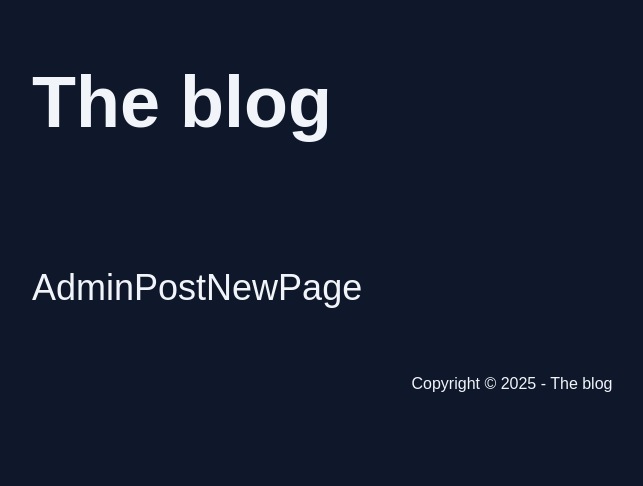
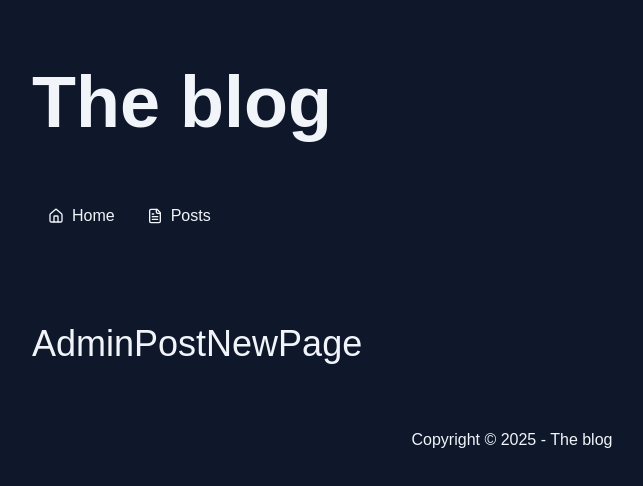
Before and after one commit to rfreitas16/blog-next-react, a Next.js app: page /admin/post/new in a window 1280 px wide. Shown: the top 486 px of the page, without its empty margins (128-771 px from the left). Built offline with nearby package versions, Linux system fonts and the light colour scheme.

Commit message:
criando menu nav ADM

```diff
--- /dev/null
+++ b/src/app/admin/post/layout.tsx
@@ -0,0 +1,13 @@
+import { MenuAdmin } from "@/components/admin/MenuAdmin";
+
+type AdminPostLayoutProps = {
+  children: React.ReactNode;
+};
+export default function AdminPostLayout({
+  children,
+}: Readonly<AdminPostLayoutProps>) {
+  return <>
+  <MenuAdmin />
+  {children}
+  </>;
+}
--- a/src/app/layout.tsx
+++ b/src/app/layout.tsx
@@ -4,7 +4,7 @@ import { Container } from '@/components/container';
 import { Header } from '@/components/Header';
 import { Footer } from '@/components/Footer';
 import { ToastifyContainer } from '@/components/ToastifyContainer';
-
+import React from 'react';
 
 export const metadata: Metadata = {
   title: {
@@ -13,12 +13,13 @@ export const metadata: Metadata = {
   },
   description: 'Generated by create next app',
 };
+type RootLayoutProps = {
+  children: React.ReactNode;
+}
 
 export default function RootLayout({
   children,
-}: Readonly<{
-  children: React.ReactNode;
-}>) {
+}: Readonly<RootLayoutProps>) {
   return (
     <html lang='en' className='dark'>
       <body>
@@ -29,7 +30,7 @@ export default function RootLayout({
 
           <Footer></Footer>
         </Container>
-        <ToastifyContainer/>
+        <ToastifyContainer />
       </body>
     </html>
   );
--- a/src/components/Dialog/index.tsx
+++ b/src/components/Dialog/index.tsx
@@ -40,7 +40,7 @@ export function Dialog({
           'bg-slate-100 p-6 rounded-lg max-w-2xl mx-6',
           'flex flex-col gap-6',
           'shadow-lg shadow-black/30 text-center',
-          'text-black'
+          'text-black',
         )}
         role='dialog'
         aria-modal={true}
--- /dev/null
+++ b/src/components/admin/MenuAdmin/index.tsx
@@ -0,0 +1,32 @@
+import clsx from 'clsx';
+import { FileTextIcon, HouseIcon } from 'lucide-react';
+import Link from 'next/link';
+
+export function MenuAdmin() {
+  const navClasses = clsx(
+    'bg-slate-900 text-slate-100 rounded-lg',
+    'flex flex-col',
+    'mb-8',
+    'overflow-hidden',
+    'sm": flex-row sm:flex-wrap',
+  );
+  const linkClasses = clsx(
+    '[&>svg]:w-[16px] [&>svg]:h-[16px] px-4',
+    'flex items-center gap-2',
+    'transition hover:bg-slate-800',
+    'rounded-lg',
+    // 'h-10',
+    'shrink-0',
+  );
+  return (
+    <nav className={navClasses}>
+      <a className={linkClasses} href='/' target='_blank'>
+        <HouseIcon></HouseIcon>
+        Home
+      </a>
+      <Link className={linkClasses} href='/admin/post'>
+        <FileTextIcon></FileTextIcon>Posts
+      </Link>
+    </nav>
+  );
+}
```
Also changed, not shown: 1 other file (tests, documents, lock files or other folders).
